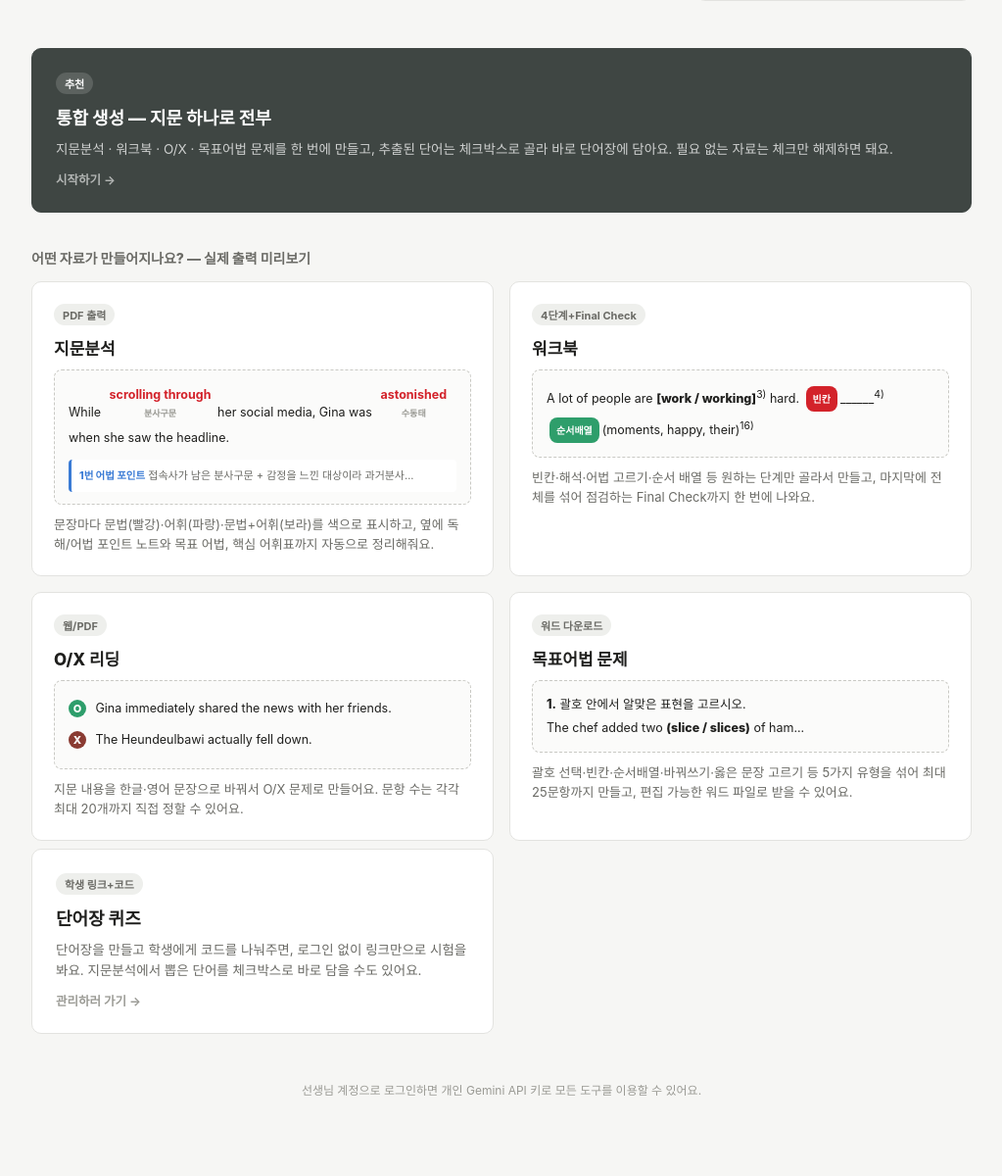
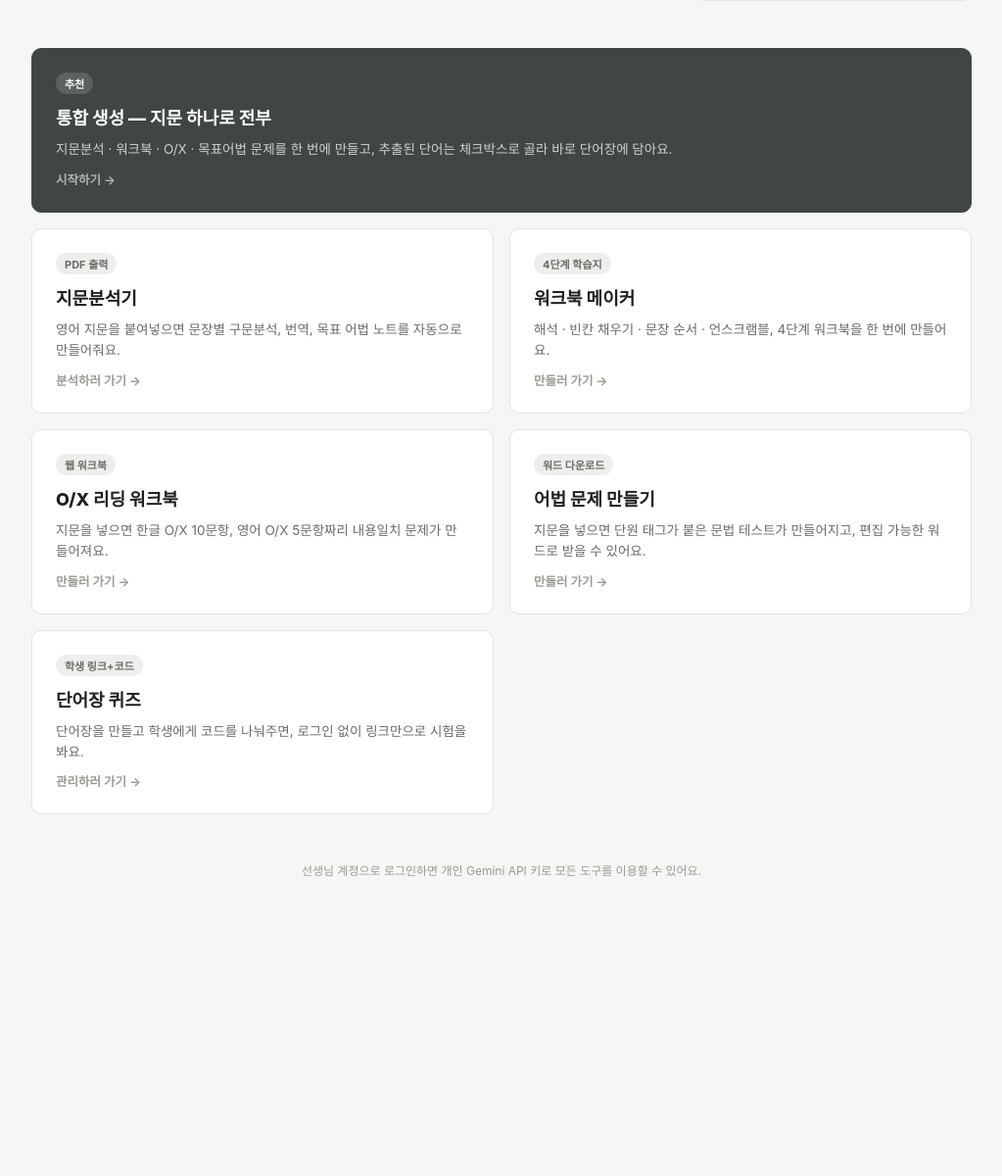
Before and after one commit to Milkoon2916/WEB, a FastAPI app: page / in a window 1280 px wide. Shown: the part 340-1540 px from the top of the page at 98% size, without its empty margins (128-1151 px from the left). After the commit the page ends 1234 px from the top, so only its background shows below. Run offline with FastAPI, Linux system fonts and the light colour scheme; parts of the project's set-up code (start-up, migrations or seed data) failed here and were passed over.

Commit message:
Add files via upload

```diff
--- a/app/pdf_render.py
+++ b/app/pdf_render.py
@@ -48,7 +48,9 @@ def render_workbook_pdf(result: dict, title: str | None = None, steps: list[str]
     return HTML(string=html_str, base_url=str(BASE_DIR)).write_pdf()
 
 
-def render_ox_pdf(result: dict, title: str | None = None) -> bytes:
+def render_ox_pdf(result: dict, title: str | None = None, passage_text: str | None = None) -> bytes:
     template = env.get_template("ox_pdf.html")
-    html_str = template.render(result=result, title=title, font_regular=FONT_REGULAR, font_bold=FONT_BOLD)
+    html_str = template.render(
+        result=result, title=title, passage_text=passage_text, font_regular=FONT_REGULAR, font_bold=FONT_BOLD,
+    )
     return HTML(string=html_str, base_url=str(BASE_DIR)).write_pdf()
--- a/app/routes_auth.py
+++ b/app/routes_auth.py
@@ -29,7 +29,7 @@ class SignupRequest(BaseModel):
     name: str
     pin: str
     gemini_api_key: str
-    gemini_model: str = "gemini-3.5-flash"
+    gemini_model: str = "gemini-3.7-flash"
 
 
 class LoginRequest(BaseModel):
--- a/static/index.html
+++ b/static/index.html
@@ -72,47 +72,6 @@
   .card p{margin:0; font-size:13.5px; color:var(--text-muted); line-height:1.55;}
   .card .go{margin-top:auto; font-size:12.5px; color:var(--text-faint); font-weight:700;}
 
-  /* ---------- 자료 미리보기 섹션 ---------- */
-  .preview-section{margin-top:36px;}
-  .preview-title{font-size:14px; font-weight:800; color:var(--text-muted); margin:0 0 14px;}
-  .preview-card{
-    background:var(--surface); border:1px solid var(--border); border-radius:var(--radius);
-    padding:22px; display:flex; flex-direction:column; gap:10px; cursor:default;
-  }
-  .preview-card .tag{
-    align-self:flex-start; font-size:11px; padding:3px 9px; border-radius:20px;
-    background:var(--accent-soft); color:var(--text-muted); font-weight:700;
-  }
-  .preview-card h2{margin:0; font-size:17px; font-weight:800;}
-  .preview-card p{margin:0; font-size:13px; color:var(--text-muted); line-height:1.55;}
-
-  .mock{
-    background:#FBFBFA; border:1px dashed var(--border-strong); border-radius:8px;
-    padding:12px 14px; font-size:12.5px; line-height:2.1; color:var(--text);
-  }
-  .mock b{font-weight:800;}
-  .mock-analysis .mt{margin-right:2px;}
-  .mock-analysis .mtag{display:inline-block; text-align:center; margin:0 3px; font-weight:700;}
-  .mock-analysis .mtag.g{color:#D3222A;}
-  .mock-analysis .mtag i{display:block; font-style:normal; font-size:9px; color:#9A9A94; line-height:1.3;}
-  .mock-analysis .mnote{
-    margin-top:8px; font-size:11px; color:var(--text-muted); background:#fff;
-    border-left:3px solid #3A7BD5; padding:5px 8px; border-radius:4px;
-  }
-  .mock-analysis .mnote b{color:#3A7BD5; font-size:10.5px;}
-
-  .mock-workbook{line-height:2.4;}
-  .mchip{display:inline-block; font-size:10px; font-weight:800; color:#fff; padding:1px 7px; border-radius:8px; margin:0 3px;}
-  .mchip.blank{background:#D3222A;}
-  .mchip.order{background:#2E9E6B;}
-
-  .mock-ox .mox{padding:3px 0;}
-  .mo, .mx{display:inline-block; width:18px; height:18px; text-align:center; line-height:18px; border-radius:50%; font-weight:800; font-size:11px; color:#fff; margin-right:6px;}
-  .mo{background:#2E9E6B;}
-  .mx{background:#8A3B32;}
-
-  .mock-grammar{line-height:1.9;}
-
   footer{margin-top:48px; font-size:12px; color:var(--text-faint); text-align:center;}
 </style>
 </head>
@@ -164,7 +123,8 @@
             <div class="field">
               <label>Gemini 모델</label>
               <select name="gemini_model" id="settingsModel" style="width:100%; padding:9px 10px; border:1px solid var(--border-strong); border-radius:6px; font-family:var(--font-body); font-size:14px; background:var(--bg);">
-                <option value="gemini-3.5-flash">gemini-3.5-flash (기본, 빠르고 저렴)</option>
+                <option value="gemini-3.7-flash">gemini-3.7-flash (기본, 최신·빠르고 저렴)</option>
+                <option value="gemini-3.6-flash">gemini-3.6-flash (이전 버전)</option>
                 <option value="gemini-3.1-flash-lite">gemini-3.1-flash-lite (더 저렴, 간단한 작업용)</option>
                 <option value="gemini-3.1-pro-preview">gemini-3.1-pro-preview (고성능)</option>
                 <option value="gemini-2.5-flash">gemini-2.5-flash (구버전, 안정적)</option>
@@ -185,67 +145,42 @@
       <a class="card" href="/generate/" style="grid-column: 1 / -1; background:var(--accent); border-color:var(--accent);">
         <span class="tag" style="background:rgba(255,255,255,.15); color:#fff;">추천</span>
         <h2 style="color:#fff;">통합 생성 — 지문 하나로 전부</h2>
-        <p style="color:rgba(255,255,255,.75);">지문분석 · 워크북 · O/X · 목표어법 문제를 한 번에 만들고, 추출된 단어는 체크박스로 골라 바로 단어장에 담아요. 필요 없는 자료는 체크만 해제하면 돼요.</p>
+        <p style="color:rgba(255,255,255,.75);">지문분석 · 워크북 · O/X · 목표어법 문제를 한 번에 만들고, 추출된 단어는 체크박스로 골라 바로 단어장에 담아요.</p>
         <span class="go" style="color:rgba(255,255,255,.6);">시작하기 →</span>
       </a>
-    </div>
 
-    <div class="preview-section">
-      <p class="preview-title">어떤 자료가 만들어지나요? — 실제 출력 미리보기</p>
+      <a class="card" href="/passage-analyzer/">
+        <span class="tag">PDF 출력</span>
+        <h2>지문분석기</h2>
+        <p>영어 지문을 붙여넣으면 문장별 구문분석, 번역, 목표 어법 노트를 자동으로 만들어줘요.</p>
+        <span class="go">분석하러 가기 →</span>
+      </a>
 
-      <div class="grid">
-        <div class="preview-card">
-          <span class="tag">PDF 출력</span>
-          <h2>지문분석</h2>
-          <div class="mock mock-analysis">
-            <span class="mt">While</span>
-            <span class="mtag g">scrolling through<i>분사구문</i></span>
-            <span class="mt">her social media, Gina was</span>
-            <span class="mtag g">astonished<i>수동태</i></span>
-            <span class="mt">when she saw the headline.</span>
-            <div class="mnote"><b>1번 어법 포인트</b> 접속사가 남은 분사구문 + 감정을 느낀 대상이라 과거분사...</div>
-          </div>
-          <p>문장마다 문법(빨강)·어휘(파랑)·문법+어휘(보라)를 색으로 표시하고, 옆에 독해/어법 포인트 노트와 목표 어법, 핵심 어휘표까지 자동으로 정리해줘요.</p>
-        </div>
+      <a class="card" href="/workbook/">
+        <span class="tag">4단계 학습지</span>
+        <h2>워크북 메이커</h2>
+        <p>해석 · 빈칸 채우기 · 문장 순서 · 언스크램블, 4단계 워크북을 한 번에 만들어요.</p>
+        <span class="go">만들러 가기 →</span>
+      </a>
 
-        <div class="preview-card">
-          <span class="tag">4단계+Final Check</span>
-          <h2>워크북</h2>
-          <div class="mock mock-workbook">
-            A lot of people are <b>[work / working]</b><sup>3)</sup> hard.
-            <span class="mchip blank">빈칸</span>______<sup>4)</sup>
-            <span class="mchip order">순서배열</span>(moments, happy, their)<sup>16)</sup>
-          </div>
-          <p>빈칸·해석·어법 고르기·순서 배열 등 원하는 단계만 골라서 만들고, 마지막에 전체를 섞어 점검하는 Final Check까지 한 번에 나와요.</p>
-        </div>
+      <a class="card" href="/comprehension/">
+        <span class="tag">웹 워크북</span>
+        <h2>O/X 리딩 워크북</h2>
+        <p>지문을 넣으면 한글 O/X 10문항, 영어 O/X 5문항짜리 내용일치 문제가 만들어져요.</p>
+        <span class="go">만들러 가기 →</span>
+      </a>
 
-        <div class="preview-card">
-          <span class="tag">웹/PDF</span>
-          <h2>O/X 리딩</h2>
-          <div class="mock mock-ox">
-            <div class="mox"><span class="mo">O</span> Gina immediately shared the news with her friends.</div>
-            <div class="mox"><span class="mx">X</span> The Heundeulbawi actually fell down.</div>
-          </div>
-          <p>지문 내용을 한글·영어 문장으로 바꿔서 O/X 문제로 만들어요. 문항 수는 각각 최대 20개까지 직접 정할 수 있어요.</p>
-        </div>
+      <a class="card" href="/grammar/">
+        <span class="tag">워드 다운로드</span>
+        <h2>어법 문제 만들기</h2>
+        <p>지문을 넣으면 단원 태그가 붙은 문법 테스트가 만들어지고, 편집 가능한 워드로 받을 수 있어요.</p>
+        <span class="go">만들러 가기 →</span>
+      </a>
 
-        <div class="preview-card">
-          <span class="tag">워드 다운로드</span>
-          <h2>목표어법 문제</h2>
-          <div class="mock mock-grammar">
-            <b>1.</b> 괄호 안에서 알맞은 표현을 고르시오.<br>
-            The chef added two <b>(slice / slices)</b> of ham...
-          </div>
-          <p>괄호 선택·빈칸·순서배열·바꿔쓰기·옳은 문장 고르기 등 5가지 유형을 섞어 최대 25문항까지 만들고, 편집 가능한 워드 파일로 받을 수 있어요.</p>
-        </div>
-      </div>
-    </div>
-
-    <div class="grid">
       <a class="card" href="/vocabulary/">
         <span class="tag">학생 링크+코드</span>
         <h2>단어장 퀴즈</h2>
-        <p>단어장을 만들고 학생에게 코드를 나눠주면, 로그인 없이 링크만으로 시험을 봐요. 지문분석에서 뽑은 단어를 체크박스로 바로 담을 수도 있어요.</p>
+        <p>단어장을 만들고 학생에게 코드를 나눠주면, 로그인 없이 링크만으로 시험을 봐요.</p>
         <span class="go">관리하러 가기 →</span>
       </a>
     </div>
--- a/static/workbook.html
+++ b/static/workbook.html
@@ -53,7 +53,7 @@
   .hint{font-size:12px; color:var(--text-faint); margin-top:6px;}
   .instruction{font-size:13px; font-weight:700; color:var(--accent); margin-bottom:12px;}
 
-  .word-chip{display:inline-block; border:1px solid var(--border-strong); border-radius:5px; padding:3px 9px; font-size:12.5px; margin:2px 4px 2px 0;}
+  .word-order-box{margin-top:4px; font-size:14px; letter-spacing:0.2px;}
   .flawed-box{background:var(--surface); border:1px solid var(--border); border-radius:10px; padding:16px; margin-bottom:14px; line-height:2;}
   .flawed-box .u{text-decoration:underline; font-weight:700;}
   .order-box{background:var(--surface); border:1px solid var(--text); border-radius:10px; padding:16px; margin-bottom:12px;}
@@ -224,7 +224,7 @@ function renderStep(step, result){
   }
   if(step === 'step8'){
     return '<div class="instruction">단어를 배열하여 문장을 완성해 보세요.</div>' +
-      units.map(u => `<div class="unit-block">${u.num}. ${u.ko}<div>${(u.word_order_words||[]).map(w=>`<span class="word-chip">${w}</span>`).join('')}</div></div>`).join('');
+      units.map(u => `<div class="unit-block">${u.num}. ${u.ko}<div class="word-order-box">${(u.word_order_words||[]).join(' / ')}</div></div>`).join('');
   }
   if(step === 'step9'){
     const po = result.paragraph_order;
```
Also changed, not shown: app/models.py (+5 -18 lines), app/prompts.py (+13 -21 lines), app/routes_generate.py (+12 -36 lines), app/templates/ox_pdf.html (+14 -2 lines), app/templates/workbook_pdf.html (+2 -5 lines), static/comprehension.html (+34 -5 lines), static/generate.html (+100 -160 lines).
